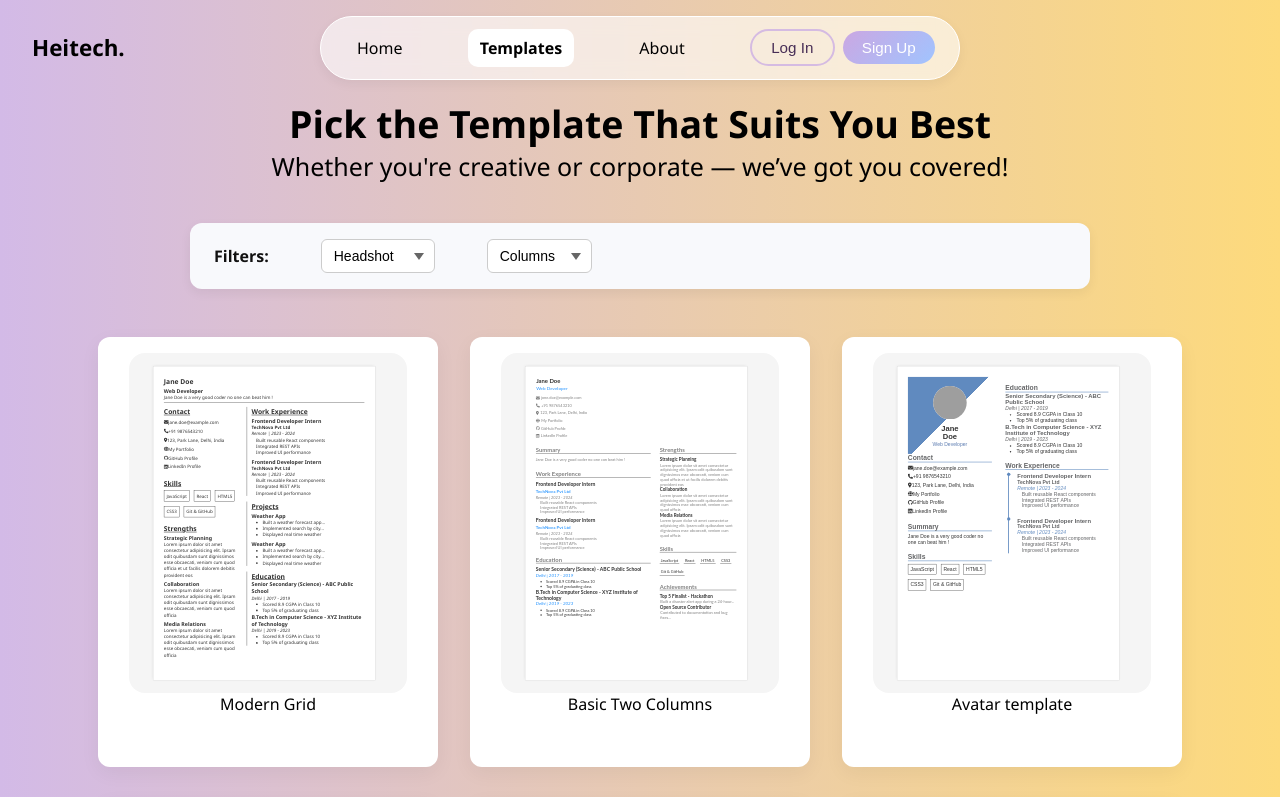
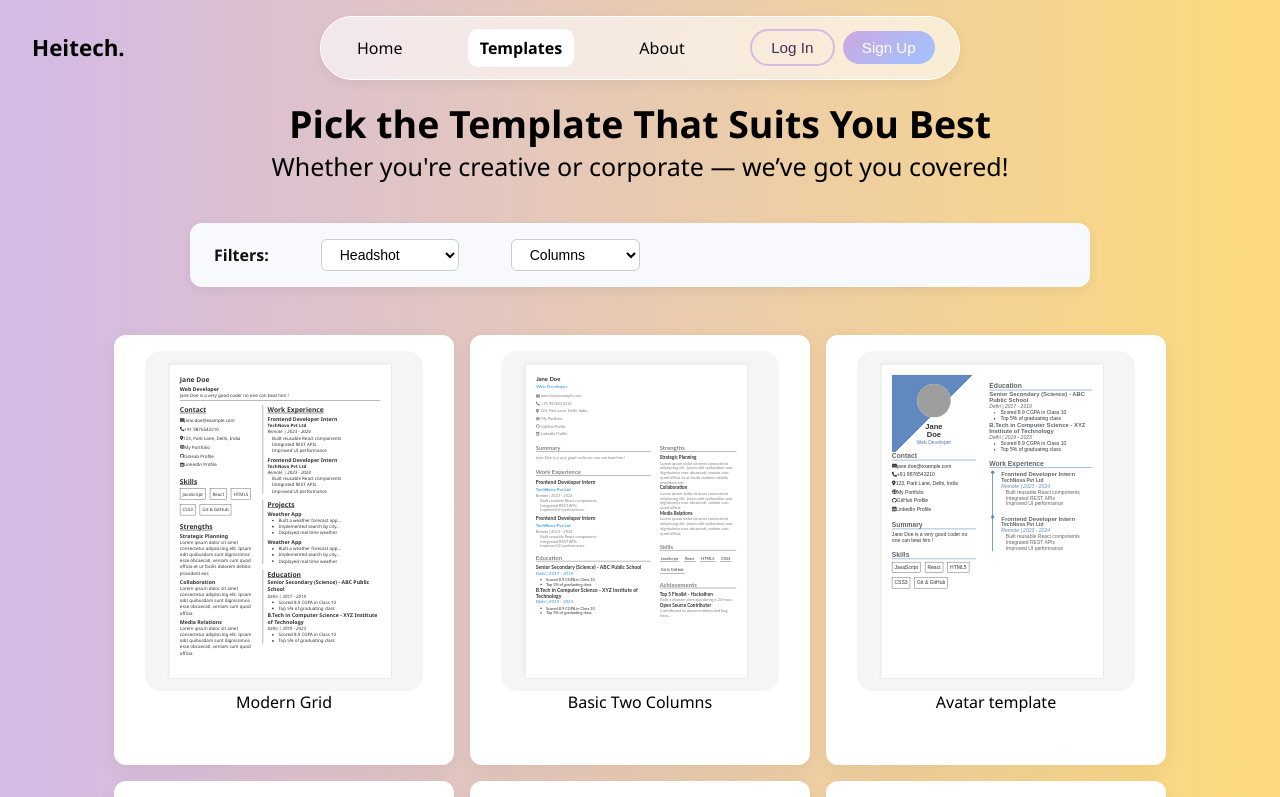
Before and after one commit to YashRajput74/testResumeBuilder, a React (Vite) app: page /templates in a window 1280 px wide. Shown: the top 797 px of the page. Built offline with nearby package versions, Linux system fonts and the light colour scheme; grey boxes are pictures that could not be loaded; what miragejs would draw is missing.

Commit message:
update filter buttons

```diff
--- a/src/App.css
+++ b/src/App.css
@@ -197,7 +197,7 @@ html {
     display: flex;
     flex-wrap: wrap;
     margin: 3rem;
-    gap: 2rem;
+    gap: 1rem;
     justify-content: center;
     align-items: center;
     scroll-behavior: smooth;
@@ -631,7 +631,7 @@ html {
     transform: scale(1.05);
 }
 
-.filterLeft .barBtn {
+/* .filterLeft .barBtn {
     appearance: none;
     -webkit-appearance: none;
     -moz-appearance: none;
@@ -646,7 +646,7 @@ html {
     background-size: 10px 7px;
     cursor: pointer;
     transition: border-color 0.2s;
-}
+} */
 
 .filterLeft .barBtn:focus {
     border-color: #ac3ca8;
```
